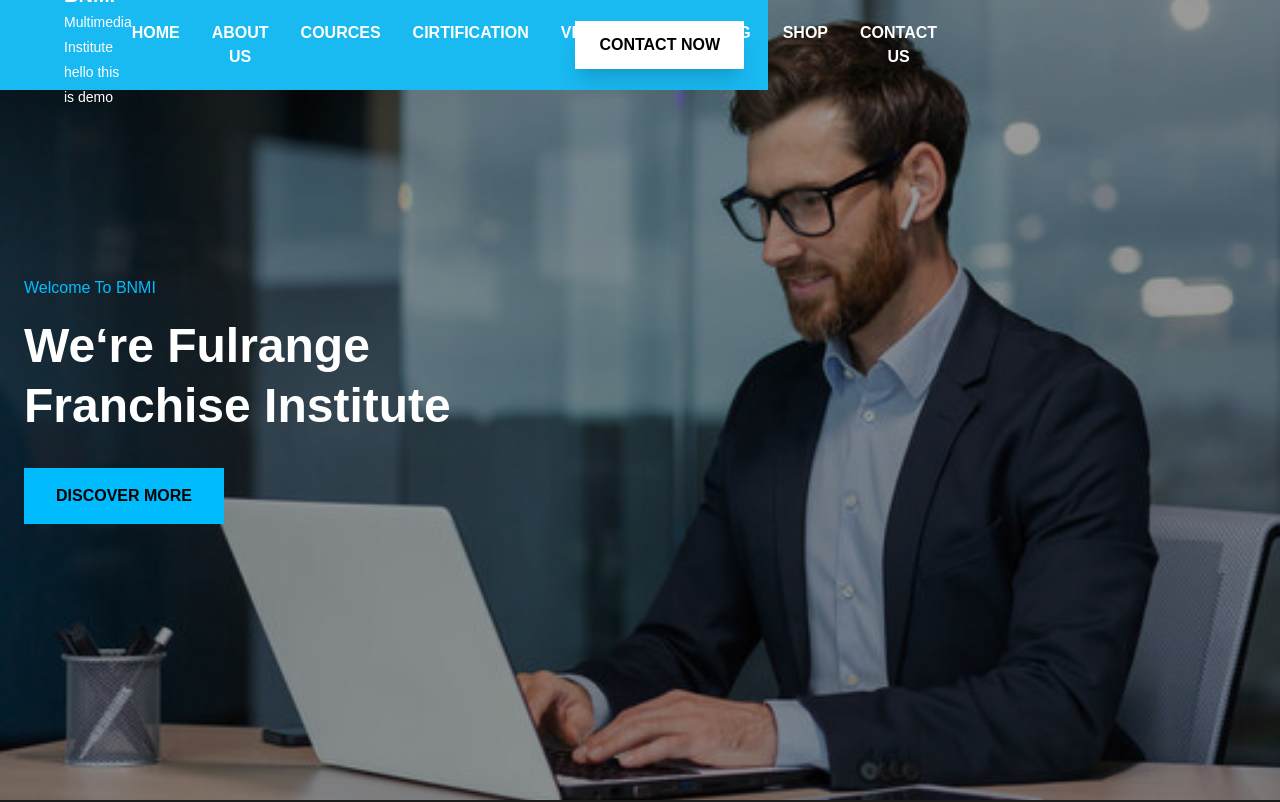
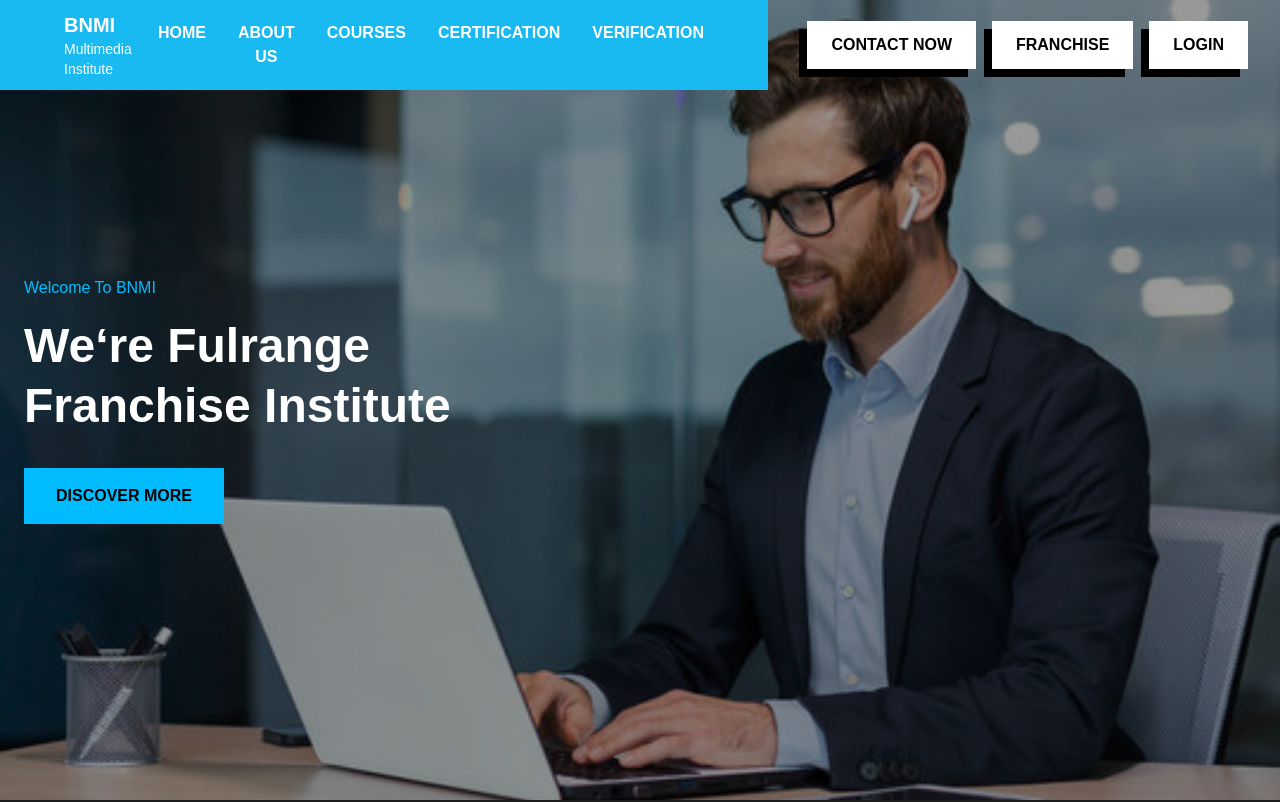
Before and after one commit to bnmiindia1/Bharat-national, a Next.js app: page / in a window 1280 px wide. Shown: the top 802 px of the page. Built offline with nearby package versions, Linux system fonts and the light colour scheme.

Commit message:
testing commit

```diff
--- a/component/navbar.jsx
+++ b/component/navbar.jsx
@@ -6,25 +6,17 @@
   const [scrolled, setScrolled] = useState(false)
 
   useEffect(() => {
-    const onScroll = () => {
-      setScrolled(window.scrollY > 120)
-    }
+    const onScroll = () => setScrolled(window.scrollY > 120)
     window.addEventListener('scroll', onScroll)
     return () => window.removeEventListener('scroll', onScroll)
   }, [])
 
   return (
-    <header
-      className={`top-0 left-0 z-50 transition-all duration-500
-        ${scrolled ? 'fixed w-full' : 'absolute w-full'}
-      `}
-    >
-      {/* TOP INFO BAR (only after scroll) */}
-      <div
-        className={` text-white text-sm transition-all duration-300
-        ${scrolled ? 'opacity-100 py-2' : 'opacity-0 h-0 overflow-hidden'}
-        `}
-      >
+    <header className={`${scrolled ? 'fixed' : 'absolute'} top-0 left-0 w-full z-50`}>
+
+      {/* TOP INFO BAR */}
+      <div className={`bg-black text-white text-sm transition-all duration-300
+        ${scrolled ? 'opacity-100 py-2' : 'opacity-0 h-0 overflow-hidden'}`}>
         <div className="flex justify-between px-16">
           <span>Welcome To Bharat National Multimedia Institute</span>
           <div className="flex gap-8">
@@ -34,48 +26,46 @@
         </div>
       </div>
 
-      {/* NAVBAR ROW */}
-      <div className="relative w-full flex">
+      {/* NAVBAR */}
+      <div className="relative flex w-full">
 
         {/* BLUE BAR */}
-        <div
-          className={`bg-[#19b9f1] h-[90px] flex items-center px-16 relative
-          transition-all duration-500 ease-in-out
-          ${scrolled ? 'w-full' : 'w-[60%]'}
-          `}
-        >
+        <div className={`bg-[#19b9f1] h-[90px] flex items-center px-16 relative
+          transition-all duration-500 ${scrolled ? 'w-full' : 'w-[60%]'}`}>
+
           {/* LOGO */}
-          <div className="text-white font-bold text-xl leading-tight">
-            BNMI <br />
-            <span className="text-sm font-normal">Multimedia Institute hello this is demo </span>
+          <div className="text-white font-bold text-xl">
+            BNMI
+            <div className="text-sm font-normal">Multimedia Institute</div>
           </div>
 
           {/* MENU */}
-          <nav className="ml-auto hidden lg:flex gap-8 text-white font-semibold ">
+          <nav className="ml-auto hidden lg:flex gap-8 text-white font-semibold">
             <Dropdown title="HOME" />
             <Dropdown title="ABOUT US" />
-            <Dropdown title="COURCES" />
-          <Dropdown title="CIRTIFICATION" />
+            <Dropdown title="COURSES" />
+            <Dropdown title="CERTIFICATION" />
             <Dropdown title="VERIFICATION" />
-            <Dropdown title="BLOG" />
-            <Dropdown title="SHOP" />
-            <Dropdown title="CONTACT US" />
           </nav>
 
-          {/* CONTACT BUTTON */}
+          {/* CTA BUTTONS */}
           <div
-            className={`absolute top-1/2 -translate-y-1/2
+            className={`absolute top-1/2 -translate-y-1/2 flex gap-4
             transition-all duration-500
-            ${scrolled ? 'right-16' : 'right-6'}
-            `}
+            ${scrolled ? 'right-200' : '-right-[480px]'}`}
           >
-            <button className="bg-white text-black font-semibold px-6 py-3 shadow-xl">
-              CONTACT NOW
-            </button>
+            {['CONTACT NOW', 'FRANCHISE', 'LOGIN'].map((text) => (
+              <div key={text} className="relative">
+                <div className="absolute -bottom-2 -left-2 w-full h-full bg-black"></div>
+                <button className="relative bg-white text-black px-6 py-3 font-semibold
+                  hover:bg-black hover:text-white transition">
+                  {text}
+                </button>
+              </div>
+            ))}
           </div>
         </div>
 
-        {/* RIGHT SIDE (only visible when NOT scrolled) */}
         {!scrolled && <div className="w-[40%]" />}
       </div>
     </header>
```
Also changed, not shown: 1 other file (tests, documents, lock files or other folders).
